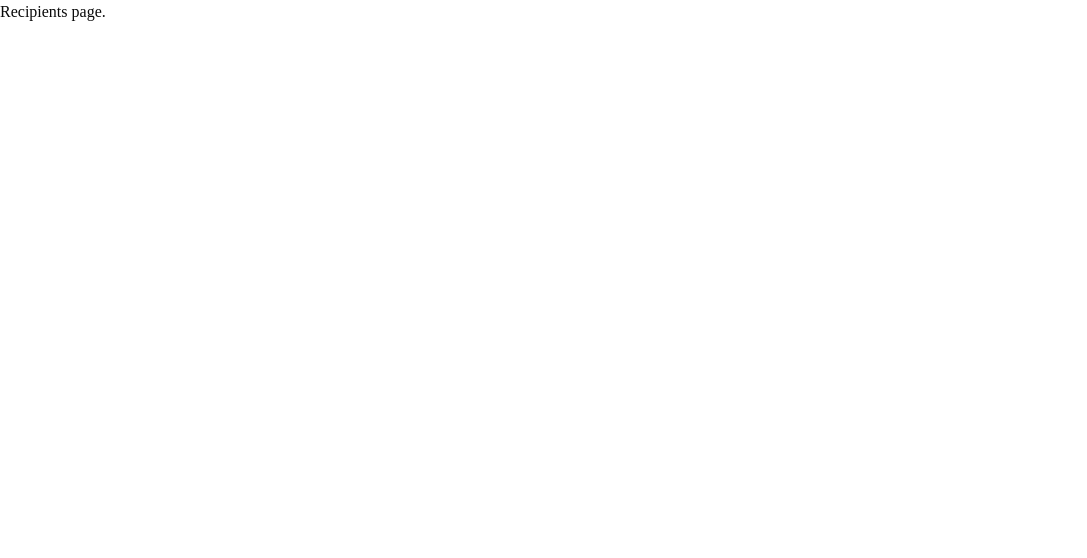
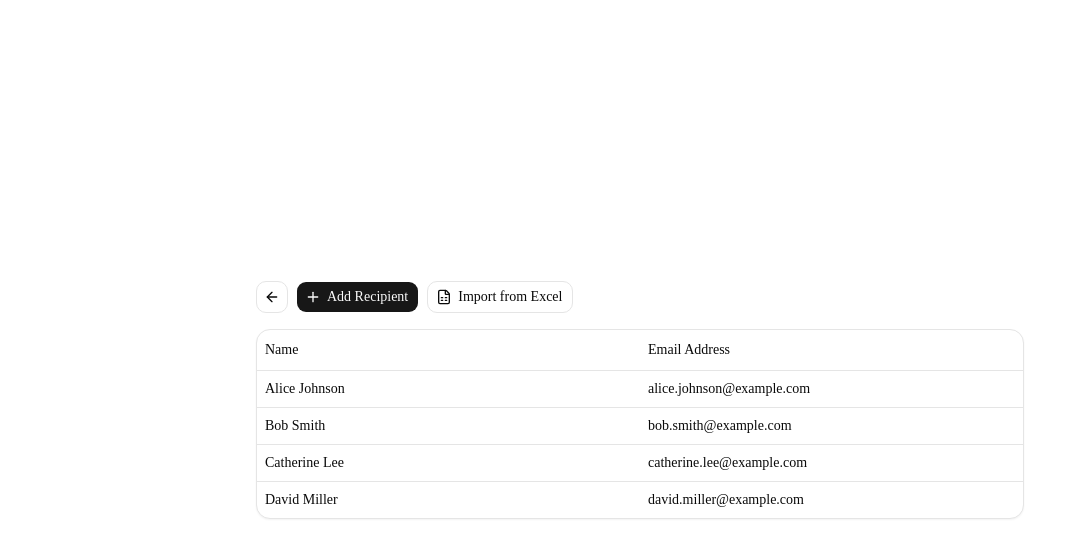
Before and after one commit to XOIntern/email-blasting, a Next.js app: page /recipients in a window 1280 px wide. Shown: the top 558 px of the page, without its empty margins (0-1087 px from the left). Built offline with nearby package versions, Linux system fonts and the light colour scheme.

Commit message:
scaffold ui in the /recipients route

```diff
--- a/app/api/emails/route.ts
+++ b/app/api/emails/route.ts
@@ -7,7 +7,7 @@ export async function POST(req: Request) {
 
   try {
     const { error } = await resend.emails.send({
-      from: 'Sodexo <sodexo@broadcast.my.id>',
+      from: 'Test <test@broadcast.my.id>',
       to: ['yordanbian@gmail.com'],
       subject: subject,
       html: body,
--- a/app/recipients/page.tsx
+++ b/app/recipients/page.tsx
@@ -1,7 +1,79 @@
+import Link from 'next/link';
+import { ArrowLeft, FileSpreadsheet, Plus } from 'lucide-react';
+import { Button } from '@/components/ui/button';
+import {
+  Table,
+  TableBody,
+  TableCell,
+  TableHead,
+  TableHeader,
+  TableRow,
+} from '@/components/ui/table';
+
+// Sample scaffold data reflecting Prisma Recipient schema
+const sampleRecipients = [
+  {
+    id: 1,
+    name: 'Alice Johnson',
+    emailAddress: 'alice.johnson@example.com',
+  },
+  {
+    id: 2,
+    name: 'Bob Smith',
+    emailAddress: 'bob.smith@example.com',
+  },
+  {
+    id: 3,
+    name: 'Catherine Lee',
+    emailAddress: 'catherine.lee@example.com',
+  },
+  {
+    id: 4,
+    name: 'David Miller',
+    emailAddress: 'david.miller@example.com',
+  },
+];
+
 export default function RecipientsPage() {
   return (
-    <main>
-      <p>Recipients page.</p>
+    <main className="flex min-h-screen w-full items-center justify-center p-4 md:p-8">
+      <div className="flex w-full max-w-3xl flex-col gap-4">
+        <div className="flex items-center gap-2">
+          <Link href="/" aria-label="Back to home">
+            <Button variant="outline" size="icon" type="button">
+              <ArrowLeft />
+              <span className="sr-only">Back to home</span>
+            </Button>
+          </Link>
+          <Button type="button">
+            <Plus data-icon="inline-start" />
+            Add Recipient
+          </Button>
+          <Button variant="outline" type="button">
+            <FileSpreadsheet data-icon="inline-start" />
+            Import from Excel
+          </Button>
+        </div>
+
+        <div className="overflow-hidden rounded-xl border bg-card text-card-foreground shadow-xs">
+          <Table>
+            <TableHeader>
+              <TableRow>
+                <TableHead className="w-1/2">Name</TableHead>
+                <TableHead className="w-1/2">Email Address</TableHead>
+              </TableRow>
+            </TableHeader>
+            <TableBody>
+              {sampleRecipients.map((recipient) => (
+                <TableRow key={recipient.id}>
+                  <TableCell className="font-medium">{recipient.name}</TableCell>
+                  <TableCell>{recipient.emailAddress}</TableCell>
+                </TableRow>
+              ))}
+            </TableBody>
+          </Table>
+        </div>
+      </div>
     </main>
   );
 }
```
